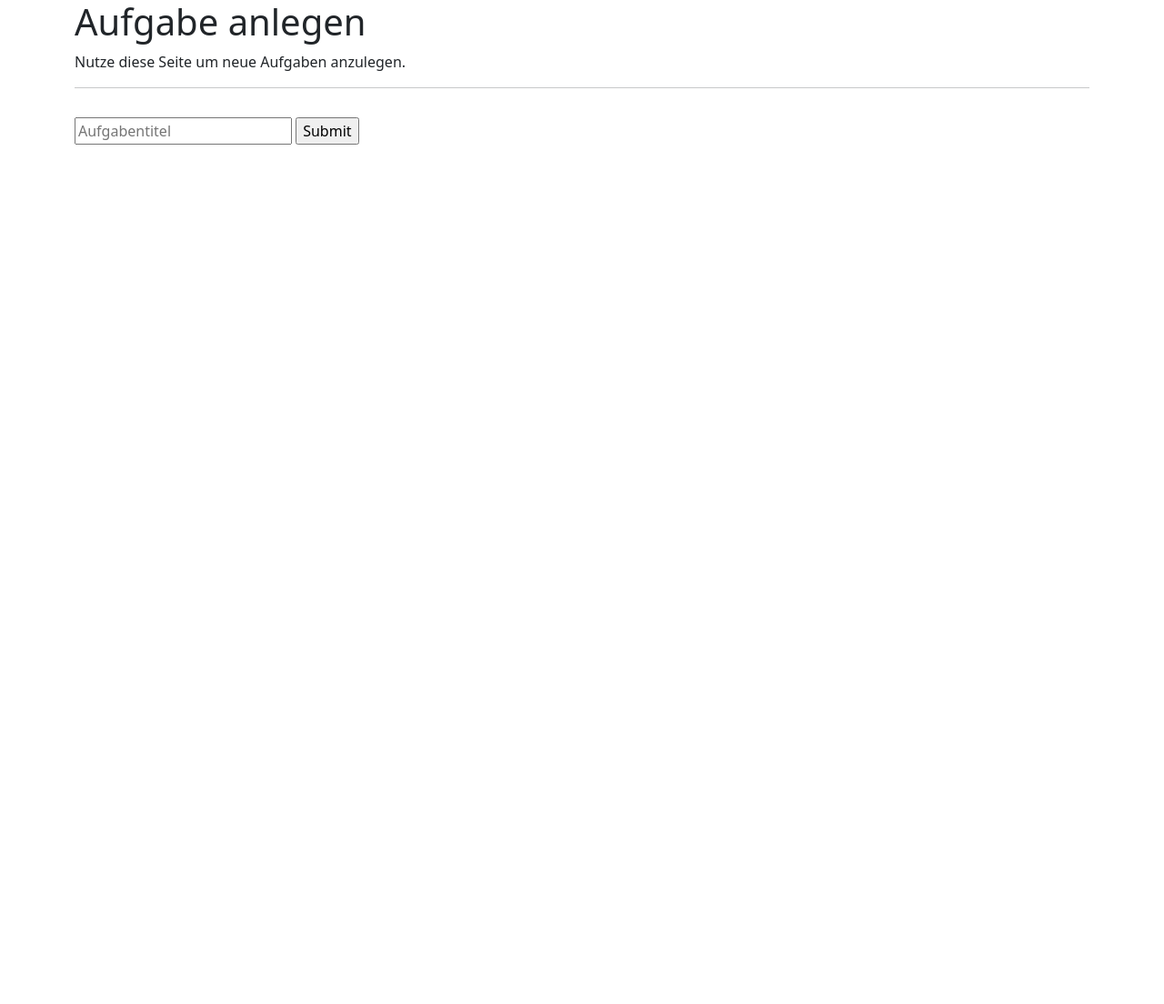
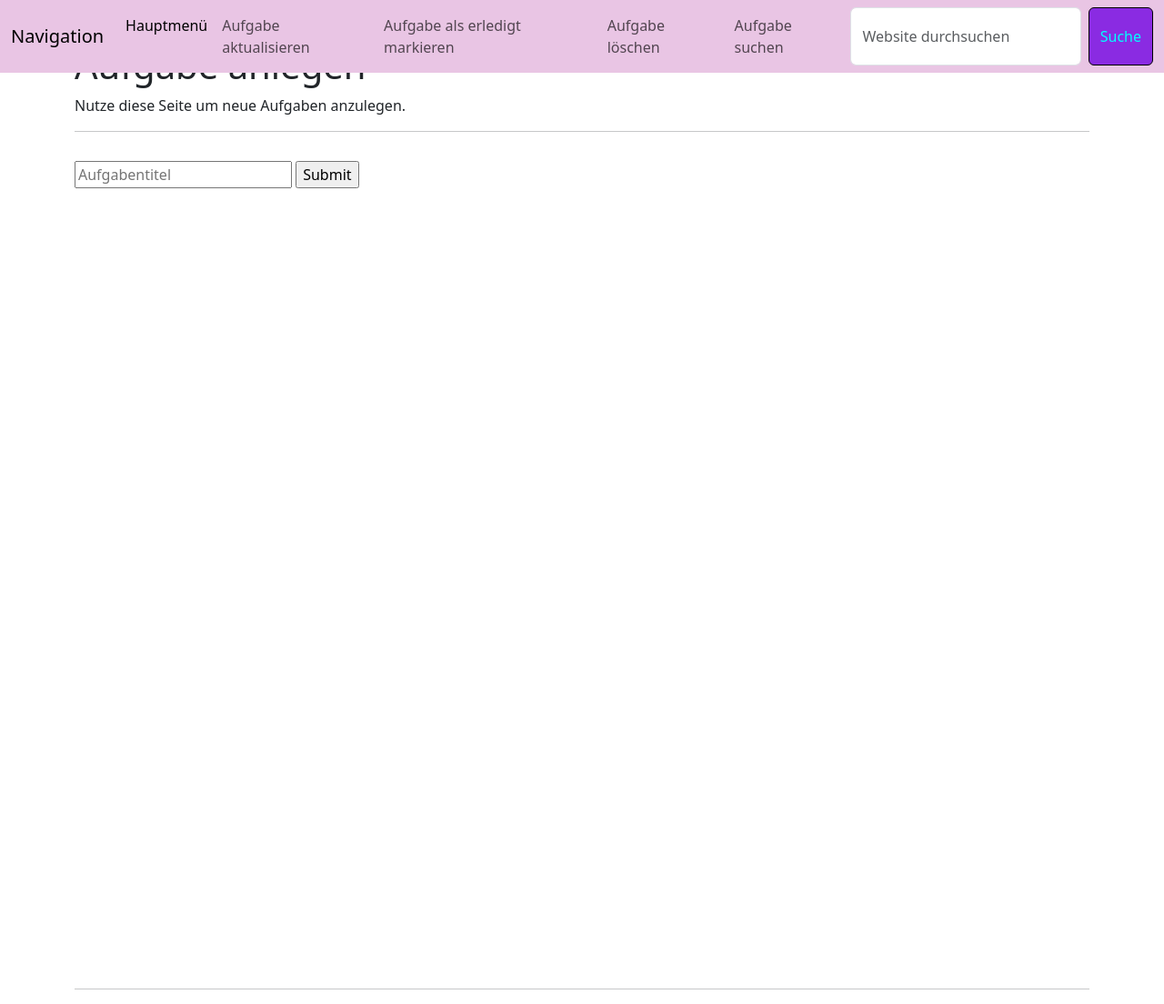
Before and after one commit to ElohimHOMM/rosa-projekt, a Flask app: page /create/ in a window 1280 px wide. Shown: the whole page at 91% size. Before the commit the page ends 159 px from the top, so only its background shows below. Run offline with Flask 3, Linux system fonts and the light colour scheme; some libraries are stand-ins or nearby versions.

Commit message:
first try at navbar

```diff
--- a/flaskr/templates/create/create.html
+++ b/flaskr/templates/create/create.html
@@ -4,13 +4,82 @@
   {{ super() }}
 {% endblock %}
 {% block content %}
-    <h1>Aufgabe anlegen</h1>
+    <nav class="navbar fixed-top navbar-expand-lg" style="background-color: rgb(233, 197, 228);">
+      <div class="container-fluid">
+        <a class="navbar-brand" href="#">Navigation</a>
+        <button class="navbar-toggler" type="button" data-bs-toggle="collapse" data-bs-target="#navbarSupportedContent" aria-controls="navbarSupportedContent" aria-expanded="false" aria-label="Toggle navigation">
+          <span class="navbar-toggler-icon"></span>
+        </button>
+        <div class="collapse navbar-collapse" id="navbarSupportedContent">
+          <ul class="navbar-nav me-auto mb-2 mb-lg-0">
+            <li class="nav-item">
+              <a class="nav-link active" aria-current="page" href="/">Hauptmenü</a>
+            </li>
+            <li class="nav-item">
+              <a class="nav-link" href="/update">Aufgabe aktualisieren</a>
+            </li>
+            <li class="nav-item">
+              <a class="nav-link" href="/markdone">Aufgabe als erledigt markieren</a>
+            </li>
+            <li class="nav-item">
+              <a class="nav-link" href="/delete">Aufgabe löschen</a>
+            </li>
+            <li class="nav-item">
+              <a class="nav-link" href="/search">Aufgabe suchen</a>
+            </li
+          </ul>
+          <!-- TODO: Platzierung der einzelnen Elemente auf der Navbar, Farben schöner, Navigation ersetzen durch unser "Logo" -->
+          <form class="d-flex" role="search">
+            <input class="form-control me-2" type="search" placeholder="Website durchsuchen" aria-label="Search">
+            <button class="btn btn-outline-success" type="submit" style="background-color: blueviolet; color: aqua; border-color: black;">Suche</button>
+          </form>
+        </div>
+      </div>
+    </nav>
+    <h1 class="pt-5">Aufgabe anlegen</h1>
     <p>Nutze diese Seite um neue Aufgaben anzulegen.</p>
     <hr class="py-2">
     <form action="POST">
         <input type="text" name="Aufgabentitel" id="input-aufgabentitel" placeholder="Aufgabentitel">
         <input type="submit">
     </form>
+    <br>
+    <br>
+    <br>
+    <br>
+    <br>
+    <br>
+    <br>
+    <br>
+    <br>
+    <br>
+    <br>
+    <br>
+    <br>
+    <br>
+    <br>
+    <br>
+    <br>
+    <br>
+    <br>
+    <br>
+    <br>
+    <br>
+    <br>
+    <br>
+    <br>
+    <br>
+    <br>
+    <br>
+    <br>
+    <br>
+    <br>
+    <br>
+    <br>
+    <br>
+    <br>
+    <br>
+    <hr>
 {% endblock %}
 {% block scripts %}
   {{ super() }}
```
